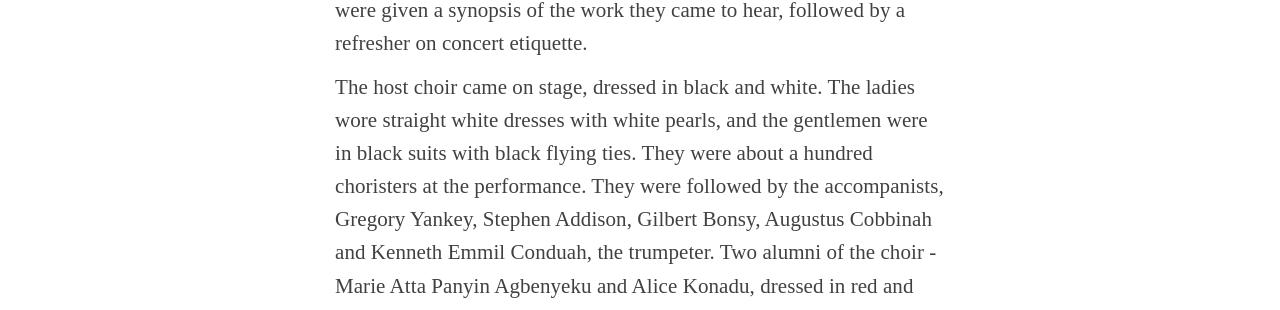
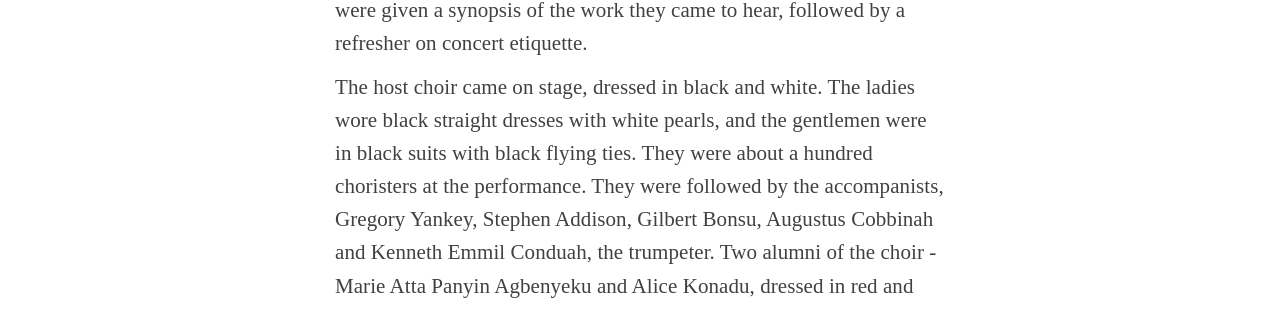
Before and after one commit to choralmusicghana/choralmusicghana.github.io, a Jekyll site: the page built from _posts/2017-12-26-hallelujah-festival.html, in a window 1280 px wide and 900 px high, scrolled down 1769 px. Shown: the part 185-495 px from the top of the window. Built offline with Jekyll 4.4.1, drawn with Linux system fonts in a browser that asks for light colours; nearby versions of some CDN libraries; some web fonts are replaced; comment, search, counter and statistics services are not loaded; some of the changed text lies outside the part shown.

Commit message:
Fix errors in Nelson Mass review

```diff
--- a/_posts/2017-12-26-hallelujah-festival.html
+++ b/_posts/2017-12-26-hallelujah-festival.html
@@ -27,7 +27,7 @@ published: true
 	After this, the Protestants and Pentecostal Chaplaincy Committee (PPCC) Choir performed a hymn and some highlifes. The audience were given a synopsis of the work they came to hear, followed by a refresher on concert etiquette.
 </p>
 <p>
-	The host choir came on stage, dressed in black and white. The ladies wore straight white dresses with white pearls, and the gentlemen were in black suits with black flying ties. They were about a hundred choristers at the performance. They were followed by the accompanists, Gregory Yankey, Stephen Addison, Gilbert Bonsy, Augustus Cobbinah and Kenneth Emmil Conduah, the trumpeter. Two alumni of the choir - Marie Atta Panyin Agbenyeku and Alice Konadu, dressed in red and turquoise long dresses were next on the stage. Along with them were Kwame Nyarko-Jectey, a tenor and Paul Skayman, a bass.
+	The host choir came on stage, dressed in black and white. The ladies wore black straight dresses with white pearls, and the gentlemen were in black suits with black flying ties. They were about a hundred choristers at the performance. They were followed by the accompanists, Gregory Yankey, Stephen Addison, Gilbert Bonsu, Augustus Cobbinah and Kenneth Emmil Conduah, the trumpeter. Two alumni of the choir - Marie Atta Panyin Agbenyeku and Alice Konadu, dressed in red and turquoise long dresses were next on the stage. Along with them were Kwame Nyarko-Jectey, a tenor and Paul Skayman, a bass.
 </p>
 <p>
 	The conductor for the night, choirmaster Samuel Yawson was the last to come on stage.
```
